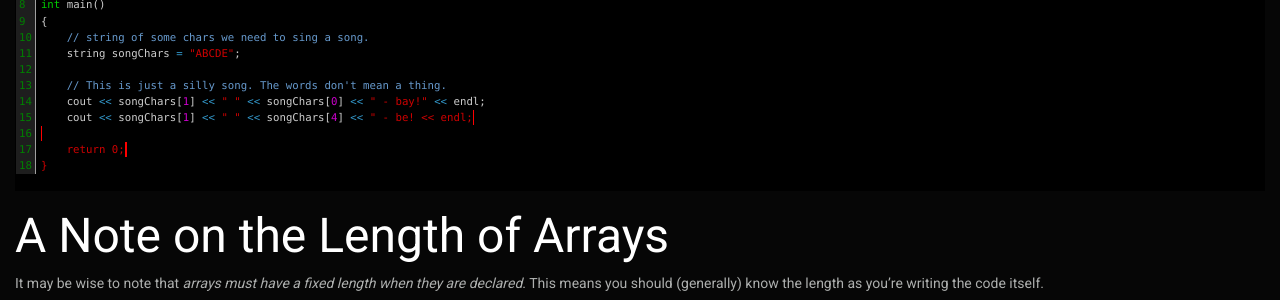
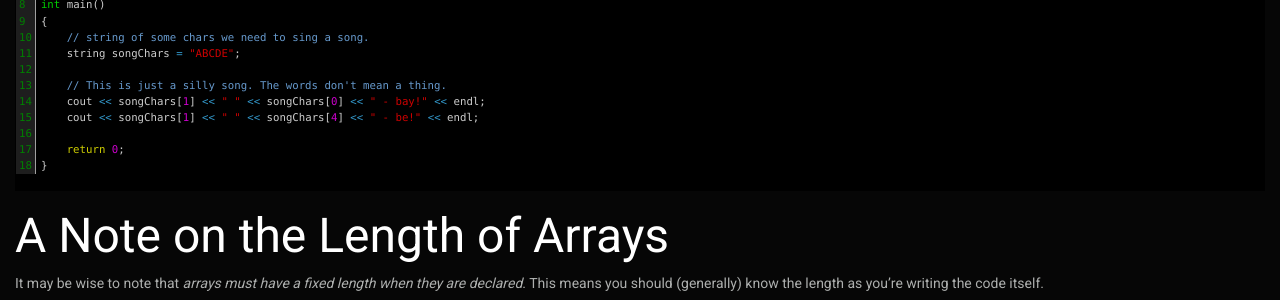
Before and after one commit to greysondn/morose-hacker, a Jekyll site: the page built from cpp/l08-arrays.md, in a window 1280 px wide and 900 px high, scrolled down 1459 px. Shown: the part 149-449 px from the top of the window. Built offline with Jekyll 4.4.1, drawn with Linux system fonts in a browser that asks for light colours; nearby versions of some CDN libraries.

Commit message:
cpp - l07-l08 - fix mistakes noticed during lessons

```diff
--- a/cpp/l08-arrays.md
+++ b/cpp/l08-arrays.md
@@ -95,7 +95,7 @@
 
     // This is just a silly song. The words don't mean a thing.
     cout << songChars[1] << " " << songChars[0] << " - bay!" << endl;
-    cout << songChars[1] << " " << songChars[4] << " - be! << endl;
+    cout << songChars[1] << " " << songChars[4] << " - be!" << endl;
 
     return 0;
 }
```
Also changed, not shown: cpp/l07-loops.md (+1 -1 lines).
